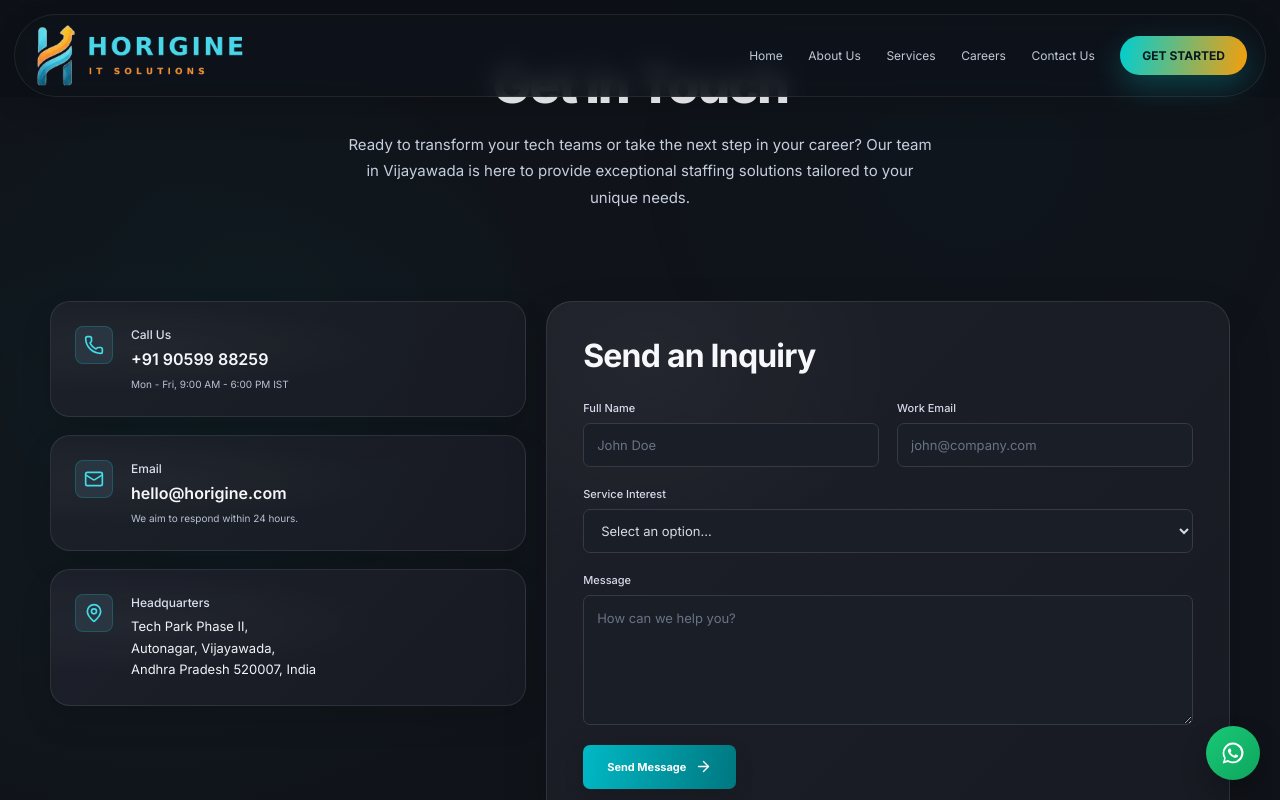
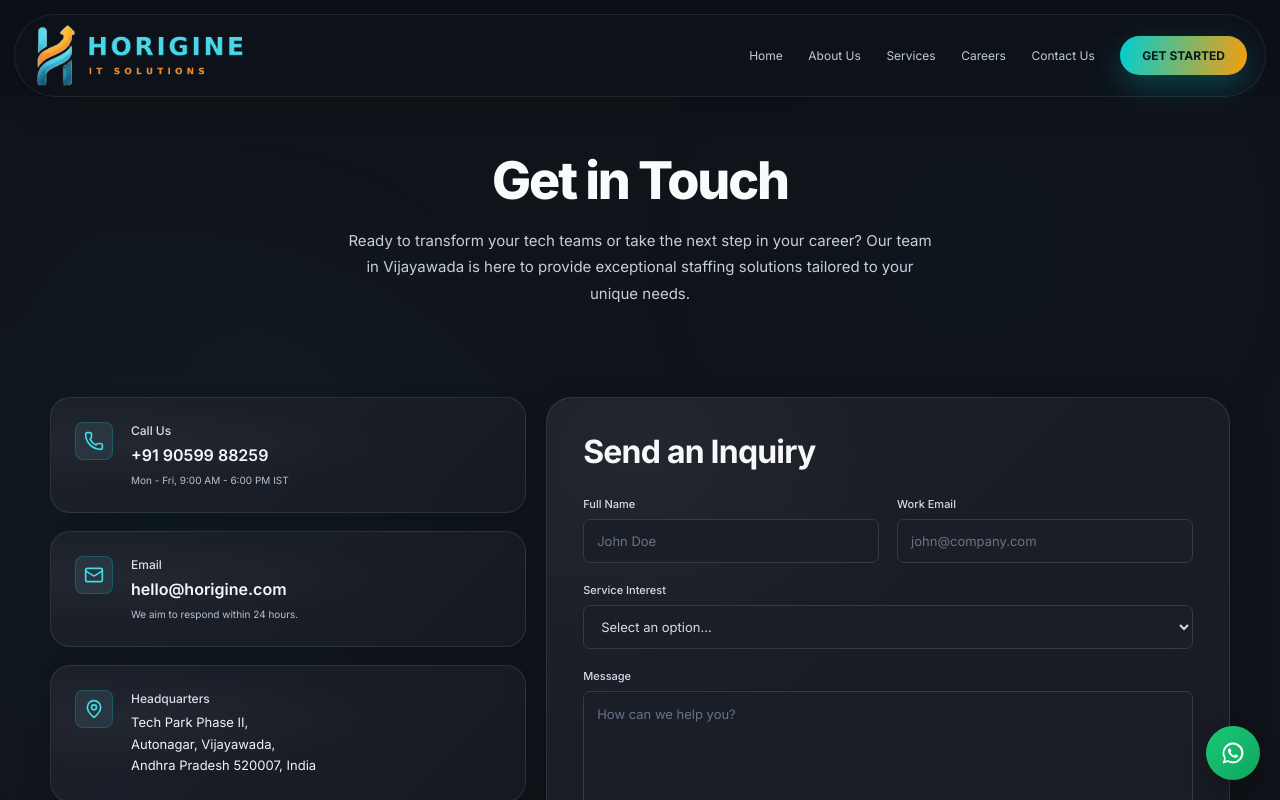
Before and after one commit to Bhargav7674/Horigine-staffing-services, a React (Vite) app: page /contact-us in a window 1280 px wide. Shown: the top 800 px of the page. Built offline with nearby package versions, Linux system fonts and the light colour scheme.

Commit message:
ui routing issues fixed

```diff
--- a/src/screens/contact-us/contact-us.css
+++ b/src/screens/contact-us/contact-us.css
@@ -10,6 +10,7 @@
     BlinkMacSystemFont,
     "Segoe UI",
     sans-serif;
+  padding-top: 96px;
 }
 .contact-main {
   position: relative;
```
Also changed, not shown: 5 other files (tests, documents, lock files or other folders).
